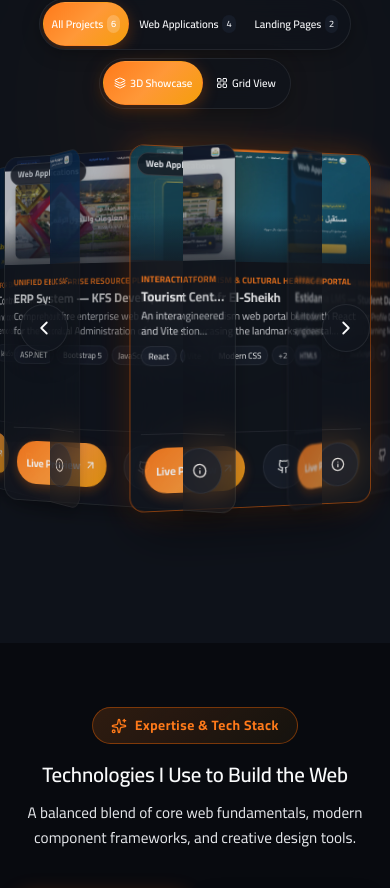
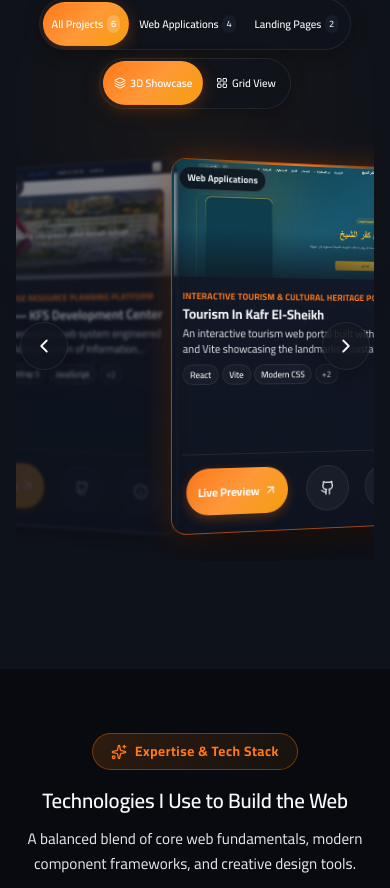
Before and after one commit to lobnaa-saltah/lobnaSaltahLatestPortfolio, a React (Vite) app: page / in a window 390 px wide. Shown: the part 2677-3565 px from the top of the page. Built offline with nearby package versions, Linux system fonts and the light colour scheme.

Commit message:
fix: optimize projects 3d showcase and mobile responsiveness

```diff
--- a/src/components/Projects.css
+++ b/src/components/Projects.css
@@ -198,9 +198,8 @@
   left: -147.5px;
   top: -202.5px;
   border-radius: 18px;
-  background: var(--bg-card);
-  backdrop-filter: blur(20px);
-  -webkit-backdrop-filter: blur(20px);
+  background: #0d121f;
+  background: linear-gradient(180deg, #131929 0%, #0d121e 100%);
   border: 1px solid var(--border-subtle);
   overflow: hidden;
   transform-style: preserve-3d;
@@ -208,18 +207,36 @@
   -webkit-backface-visibility: hidden;
   will-change: transform, opacity, filter, box-shadow;
   transition: opacity 0.4s ease, filter 0.4s ease, box-shadow 0.4s ease, border-color 0.4s ease;
-  box-shadow: 0 10px 28px -6px rgba(0, 0, 0, 0.4);
+  box-shadow: 0 10px 28px -6px rgba(0, 0, 0, 0.5);
   display: flex;
   flex-direction: column;
   text-align: start;
 }
 
+[data-theme='light'] .cylinder-card {
+  background: #ffffff;
+  background: linear-gradient(180deg, #ffffff 0%, #f8fafc 100%);
+  box-shadow: 0 10px 28px -6px rgba(0, 0, 0, 0.12);
+}
+
 /* Active Center Card Highlight */
 .cylinder-card.is-active-card {
-  border-color: rgba(255, 106, 0, 0.55);
-  box-shadow: 0 25px 60px -10px rgba(0, 0, 0, 0.65),
+  border-color: rgba(255, 106, 0, 0.6);
+  box-shadow: 0 20px 50px -10px rgba(0, 0, 0, 0.8),
               0 0 35px -5px rgba(255, 106, 0, 0.38);
   cursor: default;
+  z-index: 100 !important;
+}
+
+/* Inactive cards should have dimmer footer and no button stealing */
+.cylinder-card:not(.is-active-card) .cylinder-card-footer {
+  opacity: 0.25;
+  pointer-events: none !important;
+}
+
+.cylinder-card:not(.is-active-card) .cylinder-btn-live,
+.cylinder-card:not(.is-active-card) .cylinder-btn-icon {
+  pointer-events: none !important;
 }
 
 /* Active Top Subtle Neon Line */
@@ -238,18 +255,19 @@
 /* Click Overlay on Inactive Cards */
 .cylinder-inactive-overlay {
   position: absolute;
-  top: 0;
-  left: 0;
-  right: 0;
-  bottom: 64px; /* Leaves the action footer completely exposed and clickable on all cards */
-  z-index: 25;
-  background: rgba(10, 14, 23, 0.22);
+  inset: 0;
+  z-index: 35;
+  background: rgba(10, 14, 23, 0.35);
   cursor: pointer;
   transition: background 0.3s ease;
   display: flex;
   align-items: center;
   justify-content: center;
-  border-radius: 18px 18px 0 0;
+  border-radius: 18px;
+}
+
+[data-theme='light'] .cylinder-inactive-overlay {
+  background: rgba(255, 255, 255, 0.35);
 }
 
 .cylinder-card:hover .cylinder-inactive-overlay {
@@ -1010,13 +1028,15 @@
   }
 
   .projects-cylinder-stage {
-    height: 390px;
-    perspective: 880px;
+    height: 430px;
+    perspective: 920px;
+    margin: 0.75rem auto;
+    overflow: hidden;
   }
   .cylinder-card {
-    width: 270px;
+    width: 275px;
     height: 385px;
-    left: -135px;
+    left: -137.5px;
     top: -192.5px;
     border-radius: 16px;
   }
--- a/src/components/Projects.jsx
+++ b/src/components/Projects.jsx
@@ -38,15 +38,24 @@ export default function Projects() {
   const lastTimeRef = useRef(null);
 
   // Responsive Radius calculation (airy cylinder spacing to prevent card collision)
-  const [radius, setRadius] = useState(560);
+  const [isMobile, setIsMobile] = useState(() => (typeof window !== 'undefined' ? window.innerWidth < 640 : false));
+  const [radius, setRadius] = useState(() => {
+    if (typeof window === 'undefined') return 560;
+    const w = window.innerWidth;
+    if (w < 640) return 500;
+    if (w < 992) return 520;
+    return 560;
+  });
 
   useEffect(() => {
     const handleResize = () => {
       const w = window.innerWidth;
-      if (w < 640) {
-        setRadius(290);
+      const mobile = w < 640;
+      setIsMobile(mobile);
+      if (mobile) {
+        setRadius(500);
       } else if (w < 992) {
-        setRadius(380);
+        setRadius(520);
       } else {
         setRadius(560);
       }
@@ -315,7 +324,7 @@ export default function Projects() {
               <div
                 className={`projects-cylinder-rotor ${!isTransitioning ? 'is-free-dragging' : ''}`}
                 style={{
-                  transform: `translateZ(-${radius + 60}px) rotateY(${currentRotation}deg)`,
+                  transform: `translateZ(-${radius + (isMobile ? 35 : 60)}px) rotateY(${currentRotation}deg)`,
                 }}
               >
                 {cylinderSlots.map((slotIdx) => {
@@ -331,13 +340,19 @@ export default function Projects() {
                   const absRelAngle = Math.abs(relAngle);
 
                   // Visibility & Depth Culling:
-                  // Cards facing away (> 88 degrees) are smoothly hidden
-                  const isVisible = absRelAngle <= 88;
+                  // On mobile: strictly show the active card (0°) and immediate peeking neighbors (±30°). Hide cards beyond 42°
+                  // On desktop: show cards up to 82°
+                  const maxAngle = isMobile ? 42 : 82;
+                  const isVisible = absRelAngle <= maxAngle;
                   const isActive = absRelAngle < 15;
 
                   // Smooth opacity & blur falloff along the cylinder curve
-                  const opacity = isVisible ? Math.max(0.18, 1 - (absRelAngle / 88) * 0.58) : 0;
-                  const blurAmount = isActive ? 0 : Math.min(1.8, (absRelAngle / 88) * 1.6);
+                  const opacity = isVisible
+                    ? (isMobile
+                        ? (isActive ? 1 : Math.max(0.18, 0.42 - (absRelAngle / 42) * 0.24))
+                        : Math.max(0.2, 1 - (absRelAngle / 82) * 0.55))
+                    : 0;
+                  const blurAmount = isActive ? 0 : (isMobile ? 1.5 : Math.min(1.8, (absRelAngle / 82) * 1.6));
                   const zIndex = Math.round(100 - absRelAngle);
 
                   const currentDesc = project.description[language] || project.description.en;
```
